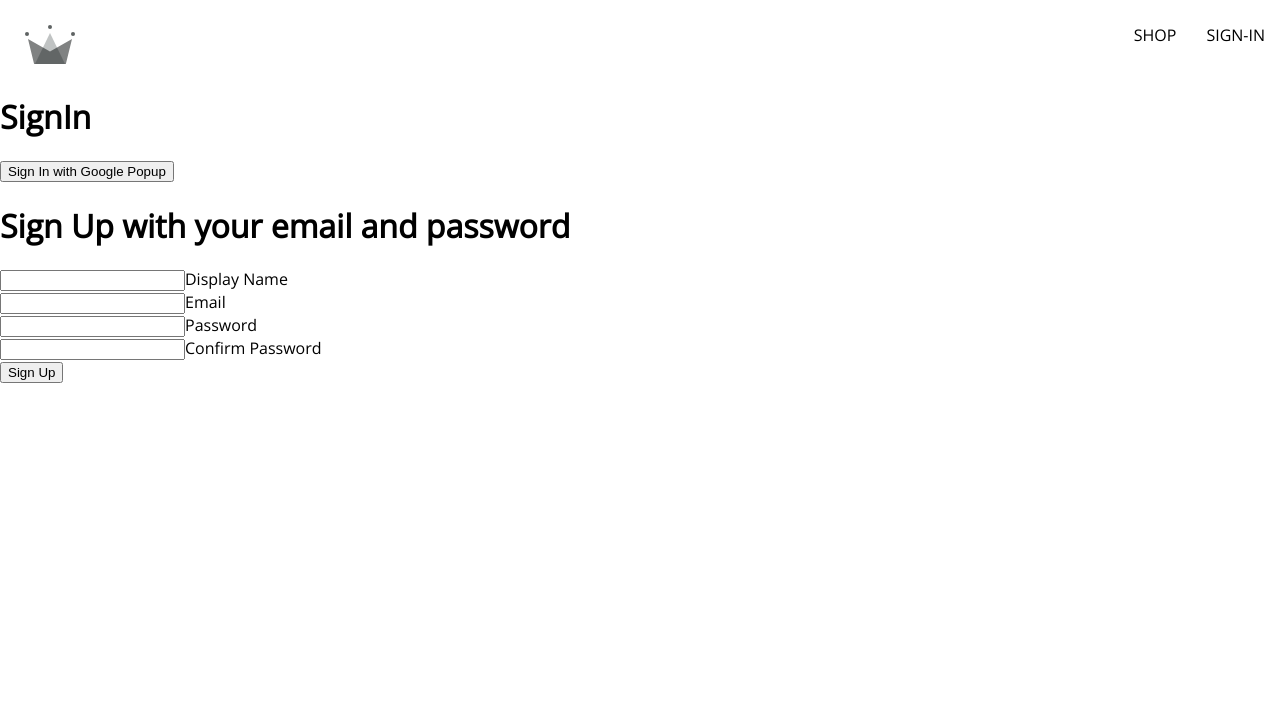
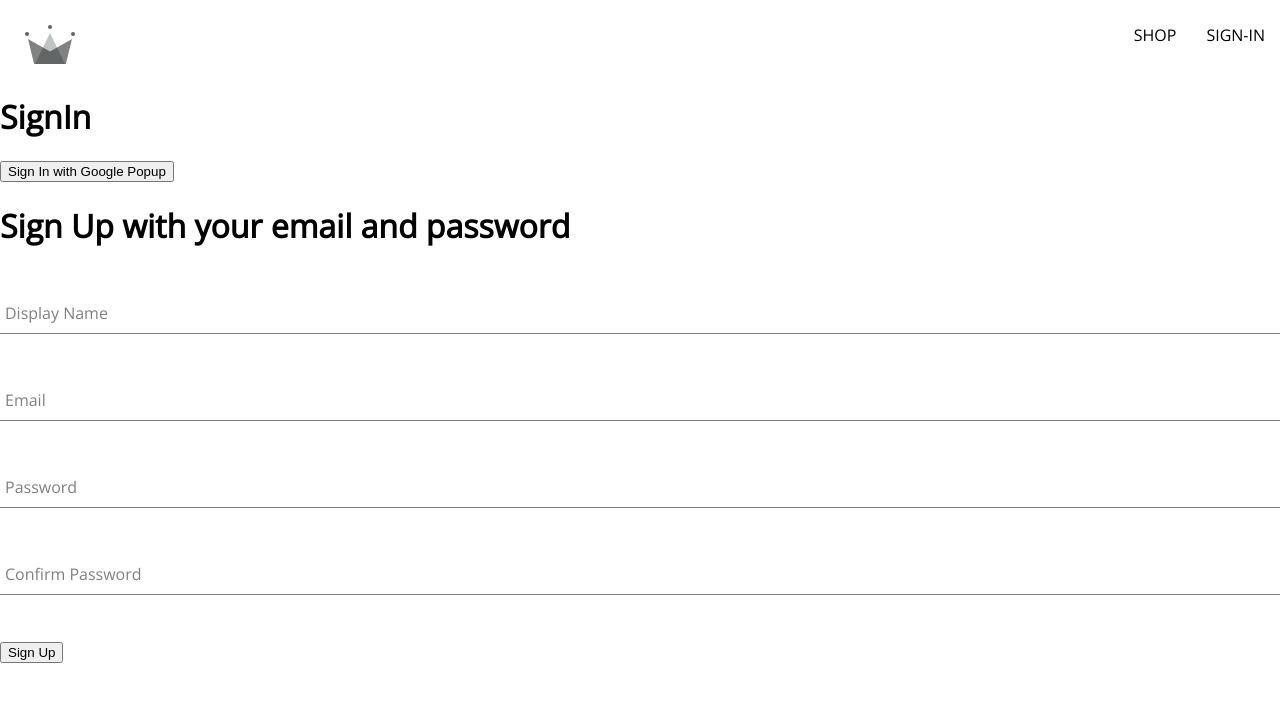
Before and after one commit to charisearter/shopping-site, a React (Create React App) app: page /signIn in a window 1280 px wide. Shown: the top 702 px of the page. Built offline with nearby package versions, Linux system fonts and the light colour scheme.

Commit message:
incorporated styles to form input component

```diff
--- a/src/components/form-input/form-input.styles.scss
+++ b/src/components/form-input/form-input.styles.scss
@@ -0,0 +1,54 @@
+$sub-color: grey;
+$main-color: black;
+
+@mixin shrinkLabel {
+  top: -14px;
+  font-size: 12px;
+  color: $main-color;
+}
+
+.group {
+  position: relative;
+  margin: 45px 0;
+
+  .form-input {
+    background: none;
+    background-color: white;
+    color: $sub-color;
+    font-size: 18px;
+    padding: 10px 10px 10px 5px;
+    display: block;
+    width: 100%;
+    border: none;
+    border-radius: 0;
+    border-bottom: 1px solid $sub-color;
+    margin: 25px 0;
+
+    &:focus {
+      outline: none;
+    }
+
+    &:focus ~ .form-input-label {
+      @include shrinkLabel();
+    }
+  }
+
+  input[type='password'] {
+    letter-spacing: 0.3em;
+  }
+
+  .form-input-label {
+    color: $sub-color;
+    font-size: 16px;
+    font-weight: normal;
+    position: absolute;
+    pointer-events: none;
+    left: 5px;
+    top: 10px;
+    transition: 300ms ease all;
+
+    &.shrink {
+      @include shrinkLabel();
+    }
+  }
+}
--- a/src/components/sign-up-form/sign-up-form.component.jsx
+++ b/src/components/sign-up-form/sign-up-form.component.jsx
@@ -57,7 +57,7 @@
 	};
 
 	return (
-		<div>
+		<div className='sign-up-container'>
 			<h1>Sign Up with your email and password</h1>
 			<form onSubmit={handleSubmit}>
 				<FormInput
```
